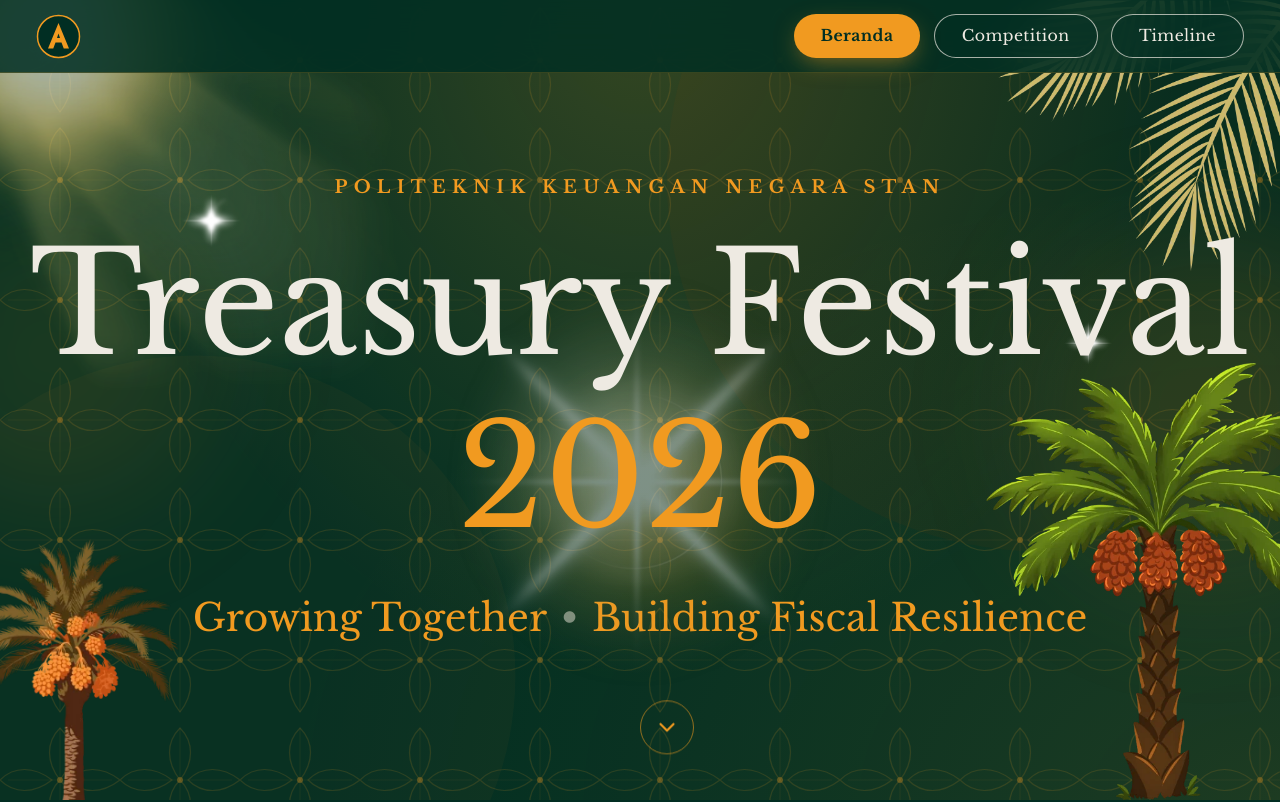
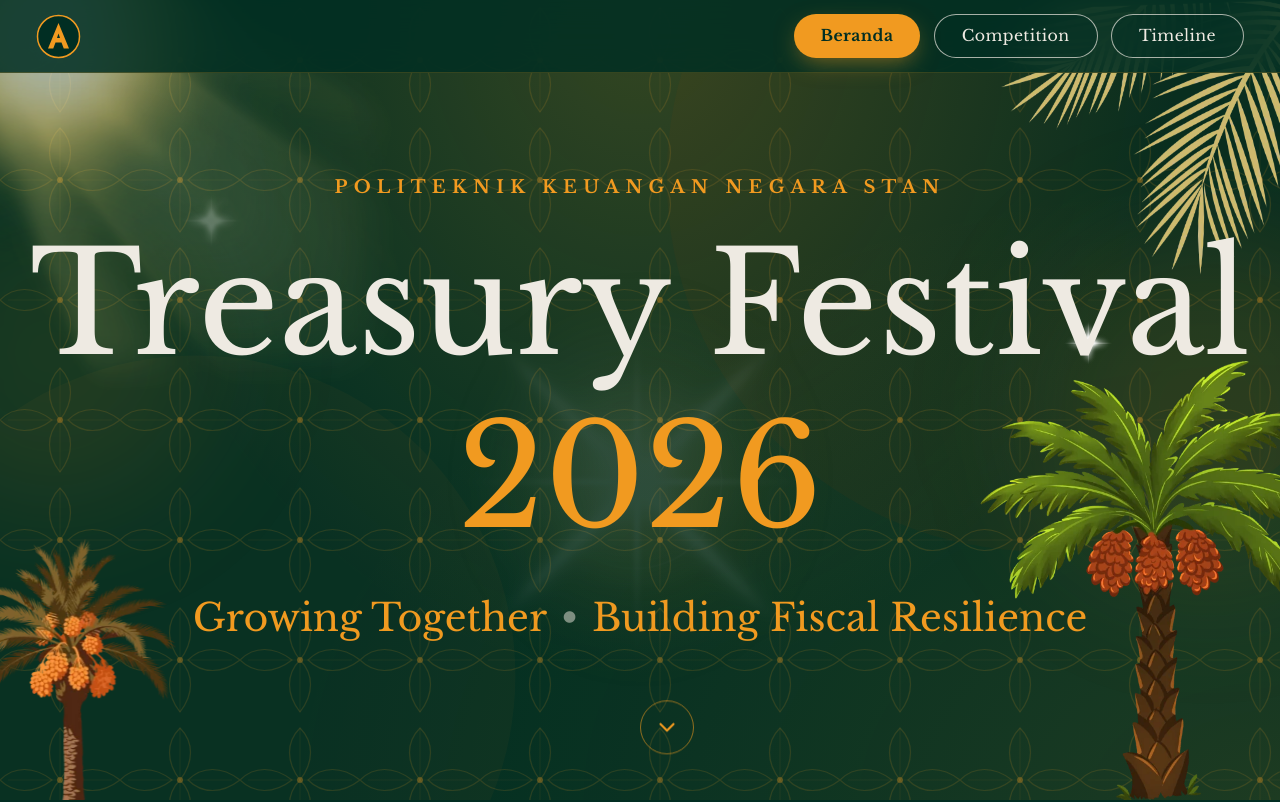
Before and after one commit to Stefanfoxa/Tfest, a React (Vite) app in the folder Tfest/: page / in a window 1280 px wide. Shown: the top 802 px of the page. Built offline with nearby package versions, Linux system fonts and the light colour scheme; a web font is replaced by a local one.

Commit message:
Update index.css

```diff
--- a/Tfest/src/index.css
+++ b/Tfest/src/index.css
@@ -71,3 +71,23 @@
     transition-duration: 0.01ms !important;
   }
 }
+
+/* Dekorasi (Decor.tsx): sway & kedip halus. Di HP hanya elemen ber-kelas decor-sway-m yang bergerak. */
+@keyframes decor-sway {
+  0%, 100% { transform: rotate(calc(var(--rot) - 2deg)) scaleX(var(--flip)); }
+  50% { transform: rotate(calc(var(--rot) + 2deg)) scaleX(var(--flip)); }
+}
+@keyframes decor-twinkle {
+  0%, 100% { opacity: calc(var(--op) * 0.25); }
+  50% { opacity: var(--op); }
+}
+@media (max-width: 767px) {
+  .decor-sway-m { animation: decor-sway 9s ease-in-out infinite; will-change: transform; }
+}
+@media (min-width: 768px) {
+  .decor-sway { animation: decor-sway 8s ease-in-out infinite; will-change: transform; }
+  .decor-twinkle { animation: decor-twinkle 4s ease-in-out infinite; will-change: opacity; }
+}
+@media (prefers-reduced-motion: reduce) {
+  .decor-sway, .decor-sway-m, .decor-twinkle { animation: none !important; }
+}
```
